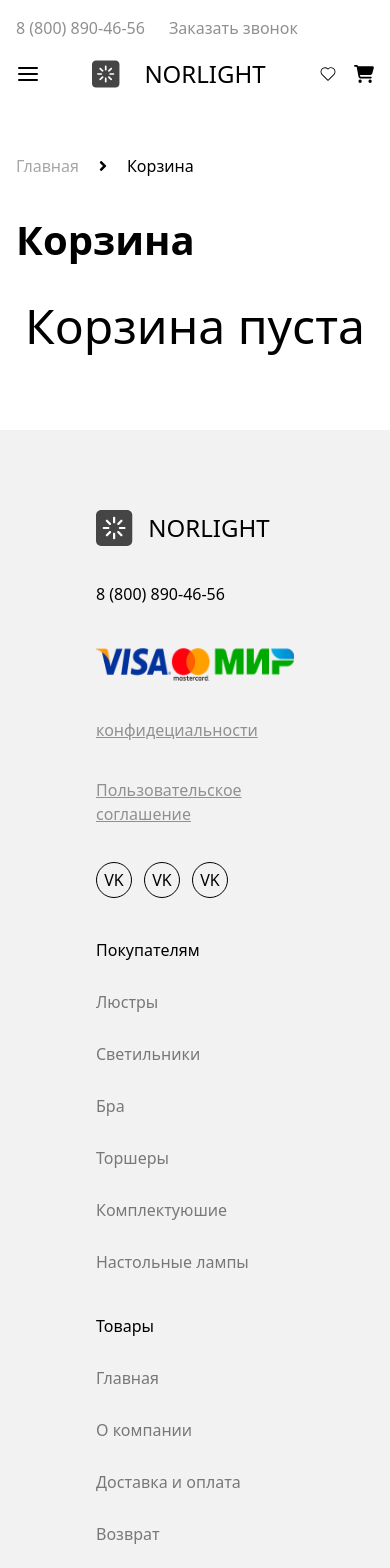
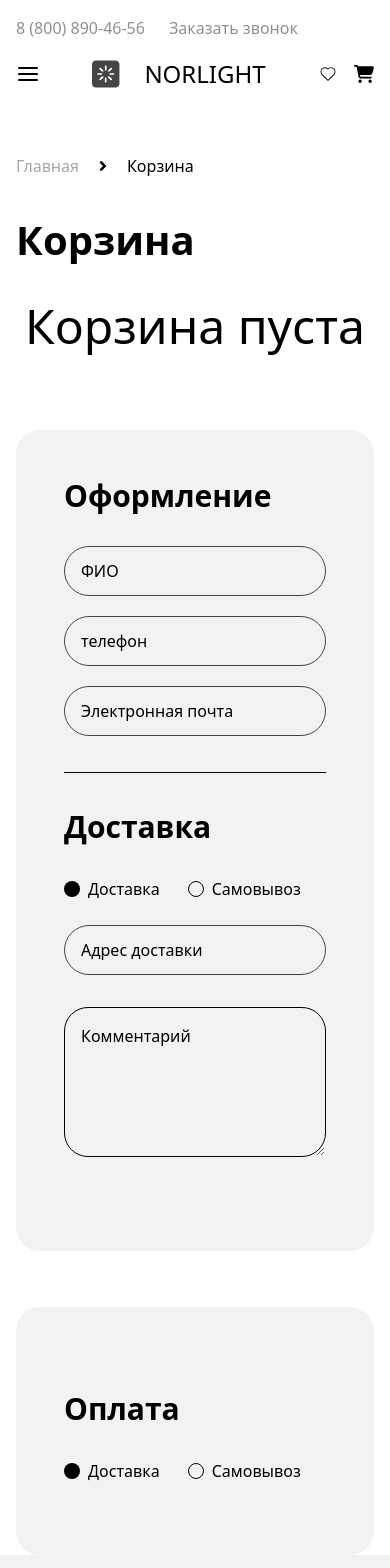
Before and after one commit to Muhammadrasul21/furniture-project, a React (Vite) app: page /basket in a window 390 px wide. Shown: the top 1568 px of the page. Built offline with nearby package versions, Linux system fonts and the light colour scheme.

Commit message:
edited paymnt

```diff
--- /dev/null
+++ b/src/components/Payment.jsx
@@ -0,0 +1,58 @@
+import React, {useState} from 'react'
+
+const deliveryOptions = [
+    { id: 'delivery', label: 'Доставка' },
+    { id: 'pickup', label: 'Самовывоз' },
+  ];
+
+
+const Payment = () => {
+
+      const [selected, setSelected] = useState('delivery');
+
+  return (
+    <div className="container max-w-[1332px] mx-auto px-4 mt-14">
+        <div  className="bg-[#F2F2F2] p-12 rounded-3xl">
+        <h2 className="font-bold text-3xl font-sans leading-9 mt-9 mb-8">Оплата</h2>
+        {/* <div className='w-[767px] flex gap-10 flex-col'>
+            <div className='flex justify-evenly w-[350px]'>
+            <span className="flex-1 border-dashed border-b w-[270px] border-gray-300 mr-2">
+        <span className="pr-2">Товары</span>
+      </span>
+      <span className="font-bold text-gray-600">12 300₽</span>
+            </div>
+            <div className='flex justify-evenly w-[350px]'>
+            <span className="flex-1 border-dashed border-b w-[270px] border-gray-300 mr-2">
+        <span className="pr-2">Доставка</span>
+      </span>
+      <span className="font-bold text-gray-600">580₽</span>
+            </div>
+        </div> */}
+        <div className="flex lg:hidden gap-7 mb-6">
+         {deliveryOptions.map((option) => (
+            <label key={option.id} className="flex items-center gap-2 cursor-pointer">
+            <input
+              type="radio"
+              name="delivery"
+              value={option.id}
+              checked={selected === option.id}
+              onChange={(e) => setSelected(e.target.value)}
+              className="sr-only"
+            />
+            <span
+              className={`w-4 h-4 rounded-full ${
+                selected === option.id ? 'bg-black' : 'border-[1.5px] border-black'
+              }`}
+            />
+            <span className="text-base">{option.label}</span>
+          </label>
+
+          ))}
+        </div>
+        </div>
+
+      </div>
+  )
+}
+
+export default Payment
--- /dev/null
+++ b/src/components/Registration.jsx
@@ -0,0 +1,72 @@
+import React, { useState } from 'react';
+
+const deliveryOptions = [
+  { id: 'delivery', label: 'Доставка' },
+  { id: 'pickup', label: 'Самовывоз' },
+];
+
+const Registration = () => {
+  const [selected, setSelected] = useState('delivery');
+
+  return (
+    <div className="container max-w-[1332px] mx-auto px-4">
+      <div className="bg-[#F2F2F2] p-12 rounded-3xl">
+        <div className="flex flex-col gap-8">
+          <h1 className="font-bold text-3xl font-sans leading-9">Оформление</h1>
+          <div className="grid grid-cols-1 md:grid-cols-2 lg:grid-cols-3 gap-5 border-b border-black pb-9">
+            <input
+              type="text"
+              placeholder="ФИО"
+              className="border bg-inherit placeholder:text-black border-[#454545] py-3 px-4 rounded-[100px] w-full"
+            />
+            <input
+              type="tel"
+              placeholder="телефон"
+              className="border bg-inherit placeholder:text-black border-[#454545] py-3 px-4 rounded-[100px] w-full"
+            />
+            <input
+              type="email"
+              placeholder="Электронная почта"
+              className="border bg-inherit placeholder:text-black border-[#454545] py-3 px-4 rounded-[100px] w-full"
+            />
+          </div>
+        </div>
+        <div className="max-w-[767px] pb-10">
+          <h2 className="font-bold text-3xl font-sans leading-9 mt-9 mb-8">Доставка</h2>
+          <div className="flex lg:hidden gap-7 mb-6">
+            {deliveryOptions.map((option) => (
+              <label key={option.id} className="flex items-center gap-2 cursor-pointer">
+              <input
+                type="radio"
+                name="delivery"
+                value={option.id}
+                checked={selected === option.id}
+                onChange={(e) => setSelected(e.target.value)}
+                className="sr-only"
+              />
+              <span
+                className={`w-4 h-4 rounded-full ${
+                  selected === option.id ? 'bg-black' : 'border-[1.5px] border-black'
+                }`}
+              />
+              <span className="text-base">{option.label}</span>
+            </label>
+
+            ))}
+          </div>
+          <input
+            type="text"
+            placeholder="Адрес доставки"
+            className="border bg-inherit placeholder:text-black border-[#454545] py-3 w-full px-4 rounded-[100px]"
+          />
+          <textarea
+            placeholder="Комментарий"
+            className="bg-inherit border border-black rounded-3xl w-full h-[150px] mt-8 p-4 placeholder:text-black"
+          />
+        </div>
+      </div>
+    </div>
+  );
+};
+
+export default Registration;
--- a/src/pages/basket/Basket.jsx
+++ b/src/pages/basket/Basket.jsx
@@ -4,6 +4,8 @@ import { useBasket } from '../../components/BasketContext';
 import { FaAngleRight } from 'react-icons/fa';
 import { RiDeleteBinLine } from "react-icons/ri";
 import korzinka from "../../assets/korzinka.png";
+import Registration from '../../components/Registration';
+import Payment from '../../components/Payment';
 
 const Basket = () => {
   const { basket, toggleBasketItem } = useBasket();
@@ -66,6 +68,8 @@ const Basket = () => {
             </div>
           )}
         </div>
+        <Registration/>
+        <Payment/>
       </Layout>
     </div>
   );
```
